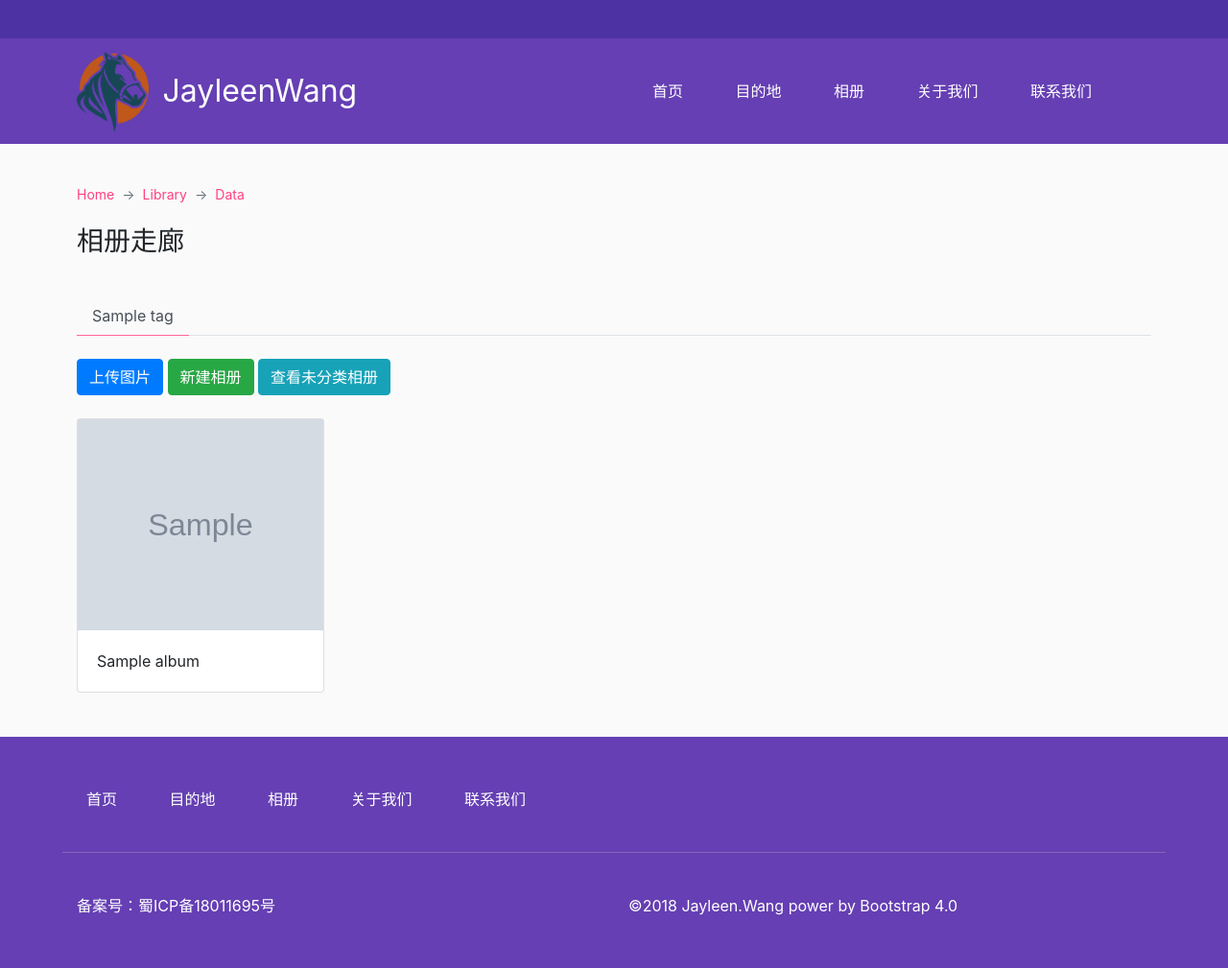
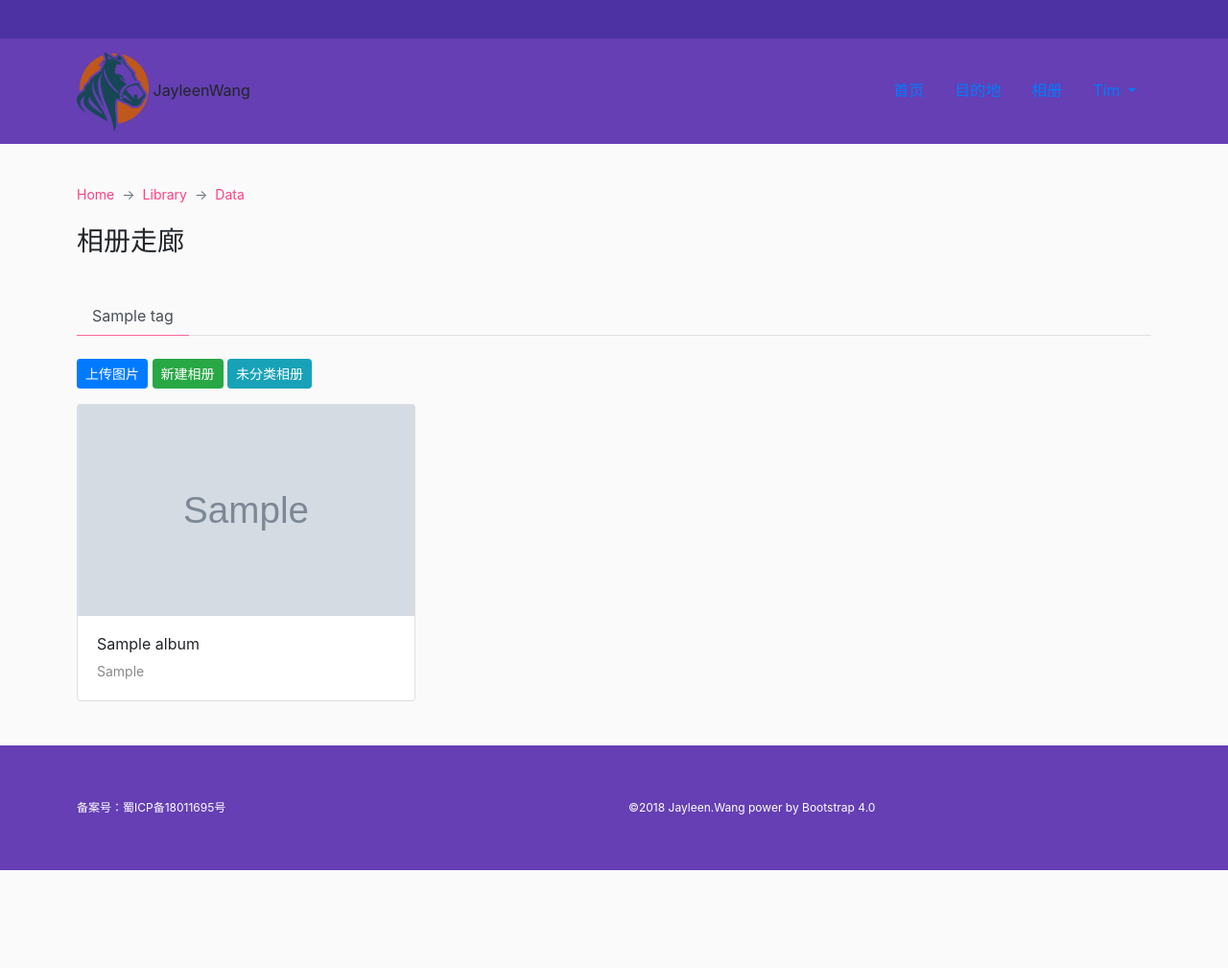
Before and after one commit to topcnm/Shangshanfan, a Flask app: page /shangshanfan/album/dashboard in a window 1280 px wide. Shown: the whole page at 96% size. After the commit the page ends 907 px from the top, so only its background shows below. Run offline with Flask 2, Linux system fonts and the light colour scheme; tables that the repository leaves empty hold one stand-in row (values such as "Sample post"); grey boxes marked "Sample" are stand-in pictures; parts of the project's set-up code (start-up, migrations or seed data) failed here and were passed over; some libraries are stand-ins or nearby versions.

Commit message:
mibleize

```diff
--- a/prepare.py
+++ b/prepare.py
@@ -6,11 +6,36 @@
 
 InitManager = Manager()
 
-tags = ['美丽成都', '小城铜梁', '江南诸暨', '旅行日记']
+tags = [
+    {
+        'title': '美丽成都',
+        'remark': '成都，简称蓉，别称蓉城、锦城，是四川省省会，西南地区唯一一个副省级市，\
+                    特大城市，国家重要的高新技术产业基地、商贸物流中心和综合交通枢纽，\
+                    西部地区重要的中心城市'
+    },
+    {
+        'title': '小城铜梁',
+        'remark': '铜梁区位于长江上游地区、 重庆西部、重庆大都市区、城市发展新区，\
+                    是中国人民志愿军特等功臣邱少云的故乡和铜梁龙灯的发祥地。\
+                    铜梁区西南靠大足区，东北连合川区，南接永川区，西北邻潼南区，东南毗邻璧山区。',
+    },
+    {
+        'title': '江南诸暨',
+        'remark': '诸暨位于浙江省中北部，北邻杭州，东接绍兴，南临义乌。\
+                    诸暨历史悠久、人文荟萃，是越国故地、西施故里，\
+                    诸暨为古越民族聚居地之一、越王勾践图谋复国之所'
+    },
+    {
+        'title': '旅行日记',
+        'remark': '去外地行走。不同于旅游。旅行和旅游的区别就在于：\
+                    旅行是在观察身边的景色和事物，行万里路，读万卷书，相对于是指个人，是行走。\
+                    旅游是指游玩，通常是团体出行，在时间上是很短暂的。',
+    }
+]
 
 
 @InitManager.command
 def init_tag():
-    for tag_name in tags:
-        db.session.add(Tag(title=tag_name))
+    for tag in tags:
+        db.session.add(Tag(title=tag['title'], remark=tag['remark']))
     db.session.commit()
--- a/webapp/__init__.py
+++ b/webapp/__init__.py
@@ -4,6 +4,7 @@
 from config import DevConfig, ProConfig
 from controller.article import article
 from controller.album import picture, album
+from controller.author import author
 
 
 def create_app(config_name):
@@ -23,5 +24,6 @@
     app.register_blueprint(article, url_prefix='/shangshanfan/article')
     app.register_blueprint(picture, url_prefix='/shangshanfan/picture')
     app.register_blueprint(album, url_prefix='/shangshanfan/album')
+    app.register_blueprint(author, url_prefix='/shangshanfan/author')
 
     return app
--- a/webapp/controller/author.py
+++ b/webapp/controller/author.py
@@ -38,8 +38,8 @@
         ))
 
 
+@login_required
 @author.route("/logout", methods=['post'])
-@login_required
 def author_logout():
     session.pop('author_id')
     session.pop('author_name')
@@ -86,8 +86,8 @@
     ))
 
 
+@login_required
 @author.route("/update", methods=['post'])
-@login_required
 def author_update():
     author_id = session['author_id']
     nickname = request.form['nickname']
@@ -112,8 +112,8 @@
     ))
 
 
+@login_required
 @author.route("/index", methods=['get'])
-@login_required
 def page_author_update():
     return render_template(
         'author-center.html'
--- a/webapp/static/css/common.css
+++ b/webapp/static/css/common.css
@@ -28,6 +28,14 @@
     background-color: #653fb3;
 }
 
+.ss-top-menu .ss-top-nav {
+    padding: 34px 0;
+}
+
+.ss-login-dropdown-menu {
+    width: 230px;
+}
+
 .ss-body {
     margin-top: 30px;
     margin-bottom: 30px;
@@ -44,30 +52,6 @@
     width: 75px;
 }
 
-.ss-logo-set h2 {
-    margin-left: 10px;
-    display: inline;
-    vertical-align: middle;
-
-    color: white;
-}
-
-.ss-menu-set {
-    list-style: none;
-    padding-left: 0;
-    margin-bottom: 0;
-}
-
-.ss-menu-set li {
-    padding: 0 25px;
-    display: inline;
-}
-
-.ss-menu-set li,
-.ss-menu-set li a {
-    line-height: 110px;
-    color: white;
-}
 
 .ss-bottom-menu {
     padding: 10px 0;
@@ -82,6 +66,7 @@
 .ss-bottom-menu .ss-bottom-about{
     margin: 0;
     color: white;
+    font-size: 12px;
     line-height: 110px;
 }
 
@@ -145,7 +130,7 @@
 
 
 /* Responsive breakpoints */
-@media (max-width: 800px) {
+@media (max-width: 570px) {
     .ss-menu-set {
         text-align: center;
     }
@@ -157,6 +142,10 @@
         height: auto;
         text-align: center;
     }
+    .ss-top-menu .nav {
+        padding-top: 0;
+        justify-content: center!important;
+    }
     .ss-bottom-menu .ss-bottom-about{
         text-align: center;
         line-height: 30px;
--- a/webapp/templates/gallery.html
+++ b/webapp/templates/gallery.html
@@ -20,6 +20,15 @@
     background-repeat: no-repeat ;
     background-size: cover;
 }
+.ss-album-card .ss-album-card-body .ss-album-text{
+    height: 21px;
+    white-space: nowrap;
+    text-overflow: ellipsis;
+    overflow: hidden;
+
+    font-size: 14px;
+    color: #8a8a8a;
+}
 </style>
 <h3 class="ss-article-title">相册走廊</h3>
 <div class=" show-grid ss-article-body">
@@ -33,26 +42,27 @@
   <br/>
   <div id="imgUploader" title="img uploader dom"></div>
   <div id="albumCreate" title="album create dom"></div>
-  <div class="clearfix">
-      <button type="button" id="galleryUploadBtn" class="btn btn-primary">上传图片</button>
-      <button type="button" id="galleryCreateBtn" class="btn btn-success">新建相册</button>
-      <button type="button" id="galleryUnSortBtn" class="btn btn-info">查看未分类相册</button>
+  <div class="clearfix mb-3">
+      <button type="button" id="galleryUploadBtn" class="btn btn-sm btn-primary">上传图片</button>
+      <button type="button" id="galleryCreateBtn" class="btn btn-sm btn-success">新建相册</button>
+      <button type="button" id="galleryUnSortBtn" class="btn btn-sm btn-info">未分类相册</button>
   </div>
   <!-- Tab panes -->
   <div class="tab-content">
     {% for tagObj in tagArr %}
-    <div id="tag{{tagObj.id}}" class="tab-pane {% if loop.first %}active{% endif %}"><br>
+    <div id="tag{{tagObj.id}}" class="tab-pane {% if loop.first %}active{% endif %}">
         <div class="row">
             <!--请在第一个位置流出未关联相册的图片-->
             {% for album in tagObj.albums %}
-            <div class="col-sm-3 ss-album-col-{{album.id}} mb-3">
+            <div class="col-sm-4 ss-album-col-{{album.id}} mb-3">
                 <div class="card ss-album-card" data-album="{{album.id}}">
                     <div class="ss-album-img" style="background-image: url('{% if album.cover %}{{album.cover}}{% else %}/static/image/no-pic.jpeg{% endif %}')" >
 
                     </div>
                   <!--<img class="card-img-top" src="{% if album.cover %}{{album.cover}}{% else %}/static/image/no-pic.jpeg{% endif %}" alt="{{album.title}}">-->
-                  <div class="card-body">
-                    <p class="card-text">{{album.title}}</p>
+                  <div class="card-body ss-album-card-body">
+                      <h6>{{album.title}}</h6>
+                      <p class="card-text ss-album-text">{{album.remark}}</p>
                   </div>
                 </div>
             </div>
--- a/webapp/templates/layout-horizontal.html
+++ b/webapp/templates/layout-horizontal.html
@@ -20,19 +20,52 @@
         </div>
         <div class="ss-top-menu">
             <div class="ss-center row">
-                <div class="col-sm-6">
+                <div class="col-sm-5">
                     <san class="ss-logo-set">
                         <img class="ss-top-logo" src="/static/image/logo.png" alt="">
-                        <h2>JayleenWang</h2>
+                        <span>JayleenWang</span>
                     </san>
                 </div>
-                <div class="col-sm-6">
-                    <ul class="ss-menu-set put-right">
-                        <li><a title="Jayleen 上山畈首页" href="/shangshanfan/index">首页</a></li>
-                        <li><a title="Jayleen 上山畈首页" href="/shangshanfan/article/dashboard">目的地</a></li>
-                        <li><a title="Jayleen 上山畈首页" href="/shangshanfan/album/dashboard">相册</a></li>
-                        <li><a title="Jayleen 上山畈首页" href="/shangshanfan/about">关于我们</a></li>
-                        <li><a title="Jayleen 上山畈首页" href="/shangshanfan/contract">联系我们</a></li>
+                <div class="col-sm-7">
+                    <ul class="nav justify-content-end ss-top-nav">
+                        <li class="nav-item">
+                            <a class="nav-link" title="Jayleen 上山畈首页" href="/shangshanfan/index">首页</a>
+                        </li>
+                        <li class="nav-item">
+                            <a class="nav-link" title="Jayleen 上山畈首页" href="/shangshanfan/article/dashboard">目的地</a>
+                        </li>
+                        <li class="nav-item">
+                            <a class="nav-link" title="Jayleen 上山畈首页" href="/shangshanfan/album/dashboard">相册</a>
+                        </li>
+                        <li class="dropdown show">
+                          <a class="nav-link dropdown-toggle" href="#" role="button" id="dropdownMenuLink" data-toggle="dropdown" aria-haspopup="true" aria-expanded="false">
+                            Tim
+                          </a>
+                          {% if loginUser %}
+                          <div class="dropdown-menu dropdown-menu-right" aria-labelledby="dropdownMenuLink">
+                            <a class="dropdown-item" href="#">个人中心</a>
+                            <div class="dropdown-divider"></div>
+                            <a class="dropdown-item" href="#">登出</a>
+                          </div>
+                          {% else %}
+                          <div class="dropdown-menu dropdown-menu-right ss-login-dropdown-menu" aria-labelledby="dropdownMenuLink">
+                              <form class="px-3 py-3">
+                                <div class="form-group">
+                                  <label for="login_username">用户名</label>
+                                  <input type="username" class="form-control form-control-sm" id="login_username" placeholder="请输入用户名">
+                                </div>
+                                <div class="form-group">
+                                  <label for="login_password">密码</label>
+                                  <input type="password" class="form-control form-control-sm" id="login_password" placeholder="请输入密码">
+                                </div>
+                                  <!--<div class="dropdown-divider"></div>-->
+                                <button type="submit" class="btn btn-primary btn-sm">登 入</button>
+                                <button type="submit" class="btn btn-sm btn-outline-info">注 册</button>
+
+                              </form>
+                            </div>
+                          {% endif %}
+                        </li>
                     </ul>
                 </div>
             </div>
@@ -55,14 +88,14 @@
         </div>
         <div class="ss-bottom-menu">
             <div class="ss-center">
-                <ul class="ss-menu-set">
-                    <li><a href="/shangshanfan/index">首页</a></li>
-                    <li><a title="Jayleen 上山畈首页" href="/shangshanfan/article/dashboard">目的地</a></li>
-                    <li><a title="Jayleen 上山畈首页" href="/shangshanfan/album/dashboard">相册</a></li>
-                    <li><a title="Jayleen 上山畈首页" href="/shangshanfan/about">关于我们</a></li>
-                    <li><a title="Jayleen 上山畈首页" href="/shangshanfan/contract">联系我们</a></li>
-                </ul>
-                <hr />
+                <!--<ul class="ss-menu-set">-->
+                    <!--<li><a href="/shangshanfan/index">首页</a></li>-->
+                    <!--<li><a title="Jayleen 上山畈首页" href="/shangshanfan/article/dashboard">目的地</a></li>-->
+                    <!--<li><a title="Jayleen 上山畈首页" href="/shangshanfan/album/dashboard">相册</a></li>-->
+                    <!--<li><a title="Jayleen 上山畈首页" href="/shangshanfan/about">关于我们</a></li>-->
+                    <!--<li><a title="Jayleen 上山畈首页" href="/shangshanfan/contract">联系我们</a></li>-->
+                <!--</ul>-->
+                <!--<hr />-->
                 <div class="ss-bottom-about row">
                     <div class="col-sm-6">
                         <span class="ss-bottom-contact ">
@@ -78,9 +111,9 @@
             </div>
         </div>
     </div>
-
     <script src="https://cdn.bootcss.com/jquery/3.3.1/jquery.min.js"></script>
-    <script src="https://cdn.bootcss.com/bootstrap/4.1.1/js/bootstrap.min.js"></script>
+    <script src="https://v4.bootcss.com/assets/js/vendor/popper.min.js"></script>
+    <script src="https://v4.bootcss.com/dist/js/bootstrap.min.js"></script>
     <script src="https://cdn.bootcss.com/jquery.form/4.1.0/jquery.form.min.js"></script>
     {% block sub_script %}{% endblock %}
 </body>
```
Also changed, not shown: webapp/templates/album-detail.html (+4 -4 lines).
